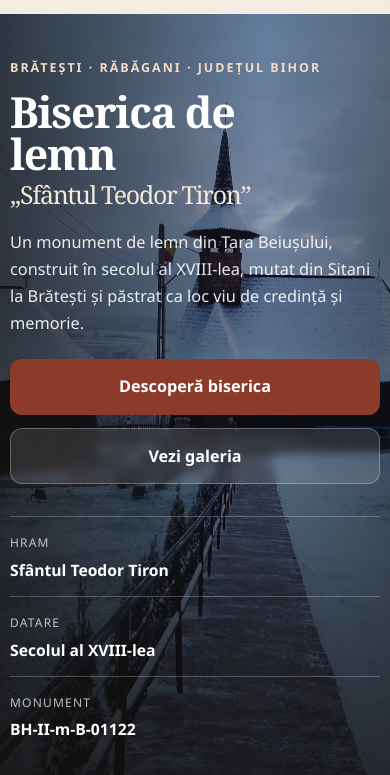
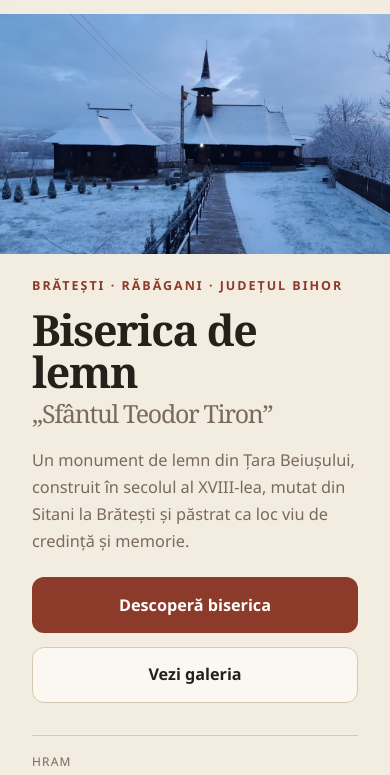
Before and after one commit to Devidascu/Info-proiect-Biserica, a plain HTML site: page index.html in a window 390 px wide. Shown: the part 63-838 px from the top of the page. Drawn offline with nearby package versions, Linux system fonts and the light colour scheme.

Commit message:
Hero mobil curat fara elemente suprapuse

```diff
--- a/style.css
+++ b/style.css
@@ -476,8 +476,20 @@ html[data-theme="dark"] .pages .page, html[data-theme="dark"] .pages .note, html
 
 @media (max-width: 768px) {
   body { font-size: 1.0125rem; }
-  .hero { padding-top: 2.75rem; }
-  .hero-content { padding-top: 0.25rem; }
+  .hero { display: block; min-height: auto; padding: 0; background: var(--bg); scroll-margin-top: calc(var(--header-h) + 1rem); }
+  .hero-media { position: relative; inset: auto; height: min(56vw, 420px); min-height: 260px; }
+  .hero-media img { width: 100%; height: 100%; object-fit: cover; object-position: center 15%; }
+  .hero-overlay { display: none; }
+  .hero-content { position: relative; color: var(--text); padding: 1.4rem 1rem 2rem; width: min(1180px, calc(100% - 2rem)); margin-inline: auto; }
+  .hero .eyebrow { color: var(--accent); }
+  .hero h1 { color: var(--text); max-width: 12ch; }
+  .hero h1 span { color: var(--muted); max-width: 18ch; }
+  .hero-lead { color: var(--muted); max-width: 38rem; }
+  .hero-actions .btn-ghost { color: var(--text); border-color: var(--line); background: var(--surface); backdrop-filter: none; }
+  .hero-actions .btn-ghost:hover { background: var(--surface-2); }
+  .hero-facts div { border-top-color: var(--line); }
+  .hero .fact-label { color: var(--muted); }
+  .hero-facts strong { color: var(--text); }
   .lead, .hero-lead { font-size: 1.06rem; }
   .history-card p, .check-list li, .detail-photo figcaption, .photo-credit, .contact-note p, .sources li, .sources summary { font-size: 1rem; }
   figure.item .item-note { font-size: 0.98rem; line-height: 1.55; }
@@ -514,8 +526,9 @@ html[data-theme="dark"] .pages .page, html[data-theme="dark"] .pages .note, html
   figure.item figcaption b { font-size: 1.02rem; }
   .gallery-note { padding: .85rem .9rem .9rem 1rem; }
   .section-head-row { flex-direction: column; align-items: stretch; }
-  .hero { min-height: min(78svh, 680px); padding: 2.5rem 0 2.25rem; }
-  .hero-media img { object-position: center 10%; }
+  .hero { min-height: auto; padding: 0; }
+  .hero-media { height: min(54vw, 360px); min-height: 240px; }
+  .hero-media img { object-position: center 15%; }
   .hero-lead { font-size: 1.02rem; margin-bottom: 1.4rem; }
   .detail-photo img { min-height: 260px; }
   .book-wrap { margin-top: 2rem; }
```
